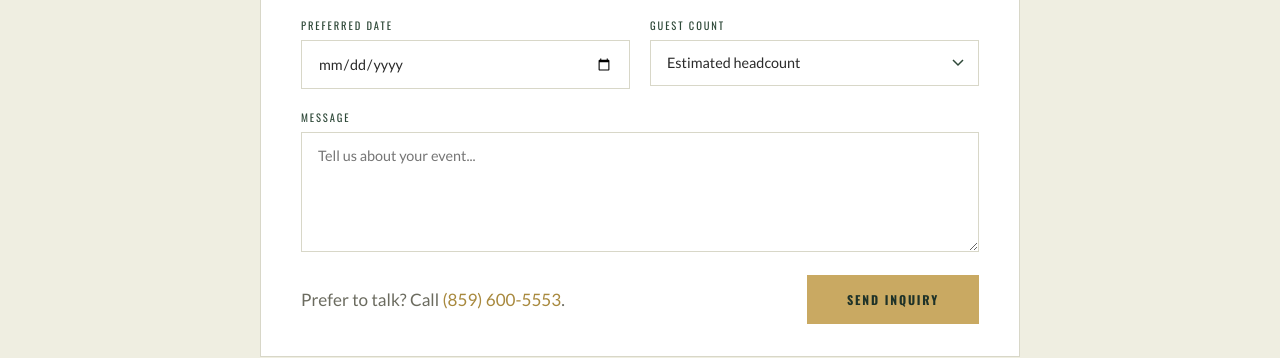
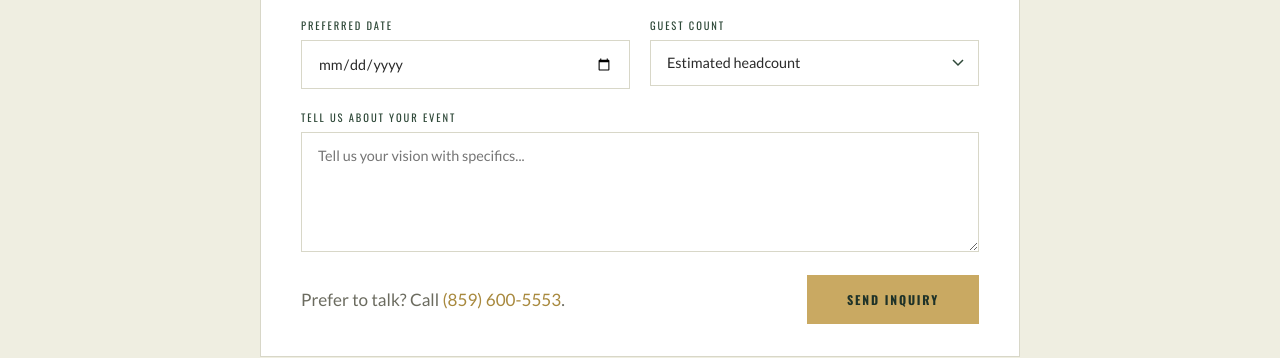
Before and after one commit to UrbanLinksGolfClub/Urban-Links-v3, a website: page private-events/index.html in a window 1280 px wide. Shown: the part 3188-3546 px from the top of the page. Drawn offline with nearby package versions, Linux system fonts and the light colour scheme.

Commit message:
Update event inquiry message field label and placeholder copy

```diff
--- a/private-events/index.html
+++ b/private-events/index.html
@@ -220,8 +220,8 @@
         </div>
       </div>
       <div class="form-field">
-        <label for="ev_message">Message</label>
-        <textarea id="ev_message" name="ev_message" placeholder="Tell us about your event..." rows="5"></textarea>
+        <label for="ev_message">Tell Us About Your Event</label>
+        <textarea id="ev_message" name="ev_message" placeholder="Tell us your vision with specifics..." rows="5"></textarea>
       </div>
       <div class="form-actions-between">
         <p>Prefer to talk? Call <a href="tel:8596005553">(859) 600-5553</a>.</p>
```
